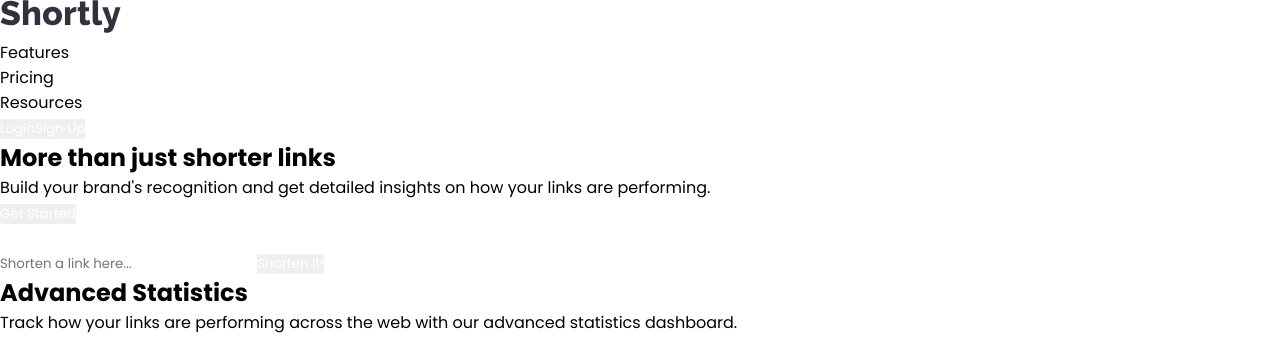
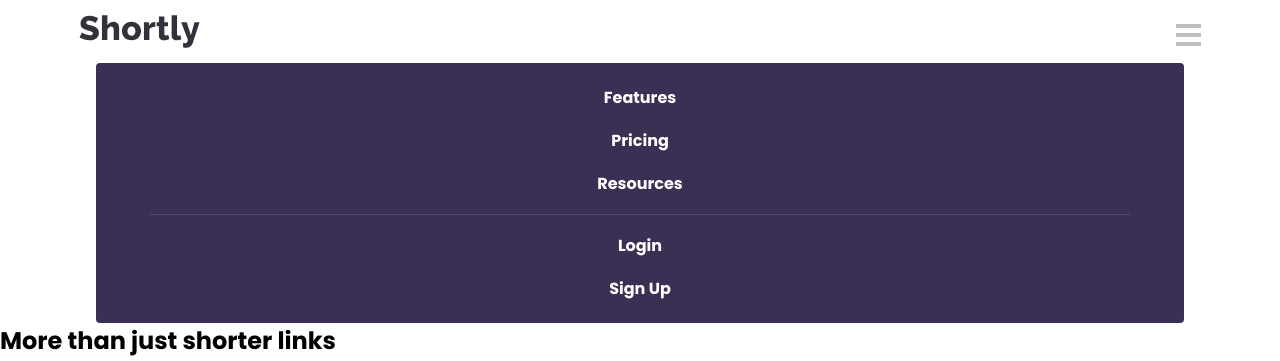
Before and after one commit to murilonicemento/shortly, a React (Vite) app: page / in a window 1280 px wide. Shown: the top 361 px of the page. Built offline with nearby package versions, Linux system fonts and the light colour scheme.

Commit message:
style: estilização header

```diff
--- a/src/components/Header/index.jsx
+++ b/src/components/Header/index.jsx
@@ -1,22 +1,50 @@
+import {
+  MyHeader,
+  NavigationBar,
+  Authentication,
+  Bars,
+  Sidebar,
+} from "./styled";
 import logo from "../../assets/images/logo.svg";
 
 export function Header() {
   return (
-    <header>
-      <img src={logo} alt="Logo Icon" />
-      <nav>
-        <ul>
+    <>
+      <MyHeader>
+        <img src={logo} alt="Logo Icon" />
+        <NavigationBar>
           <li>Features</li>
           <li>Pricing</li>
           <li>Resources</li>
-        </ul>
-      </nav>
-      <div id="authentication">
-        <ul>
+        </NavigationBar>
+        <Authentication>
           <button>Login</button>
           <button>Sign Up</button>
-        </ul>
-      </div>
-    </header>
+        </Authentication>
+        <Bars>
+          <div></div>
+          <div></div>
+          <div></div>
+        </Bars>
+      </MyHeader>
+      <Sidebar>
+        <li>
+          <a href="">Features</a>
+        </li>
+        <li>
+          <a href="">Pricing</a>
+        </li>
+        <li>
+          <a href="">Resources</a>
+        </li>
+        <hr />
+        <li>
+          <a href="">Login</a>
+        </li>
+        <li>
+          <a href="">Sign Up</a>
+        </li>
+      </Sidebar>
+    </>
   );
 }
--- a/src/components/Header/styled.jsx
+++ b/src/components/Header/styled.jsx
@@ -0,0 +1,78 @@
+import styled from "styled-components";
+import * as colors from "../../config/colors";
+
+export const MyHeader = styled.header`
+  width: 90%;
+  display: flex;
+  align-items: center;
+  justify-content: space-between;
+  padding: 15px;
+  margin: auto;
+`;
+
+export const NavigationBar = styled.ul`
+  display: none;
+`;
+
+export const Authentication = styled.div`
+  button {
+    display: none;
+    width: 80px;
+    height: 30px;
+    cursor: pointer;
+    font-weight: bold;
+  }
+
+  button:not(:last-child) {
+    background-color: #fff;
+    color: ${colors.text};
+  }
+
+  button:not(:first-child) {
+    background-color: ${colors.button};
+    border-radius: 20px;
+  }
+`;
+
+export const Bars = styled.div`
+  display: flex;
+  flex-direction: column;
+  gap: 5px;
+  width: 25px;
+  height: 15px;
+  cursor: pointer;
+
+  div {
+    border: 2px solid ${colors.text};
+  }
+`;
+
+export const Sidebar = styled.ul`
+  display: flex;
+  align-items: center;
+  justify-content: center;
+  flex-direction: column;
+  gap: 18px;
+  width: 85%;
+  height: 260px;
+  background-color: ${colors.title};
+  margin: auto;
+  border-radius: 4px;
+
+  hr {
+    width: 90%;
+    height: 0px;
+    border-bottom: 1px solid ${colors.text};
+    opacity: 0.2;
+  }
+
+  li {
+    list-style-type: none;
+    a {
+      text-decoration: none;
+      color: #fff;
+      font-weight: 700;
+      cursor: pointer;
+    }
+  }
+`;
--- a/src/config/colors.jsx
+++ b/src/config/colors.jsx
@@ -1,7 +1,7 @@
 export const title = "hsl(257, 27%, 26%)";
 export const text = "hsl(0, 0%, 75%)";
-export const button = "hsl(255, 11%, 22%)";
-export const buttonHover = " hsl(180, 66%, 49%)";
+export const buttonHover = "hsl(255, 11%, 22%)";
+export const button = " hsl(180, 66%, 49%)";
 export const navBar = "hsl(257, 7%, 63%)";
 export const navBarHover = "hsl(260, 8%, 14%)";
 export const inputError = "hsl(0, 87%, 67%)";
```
